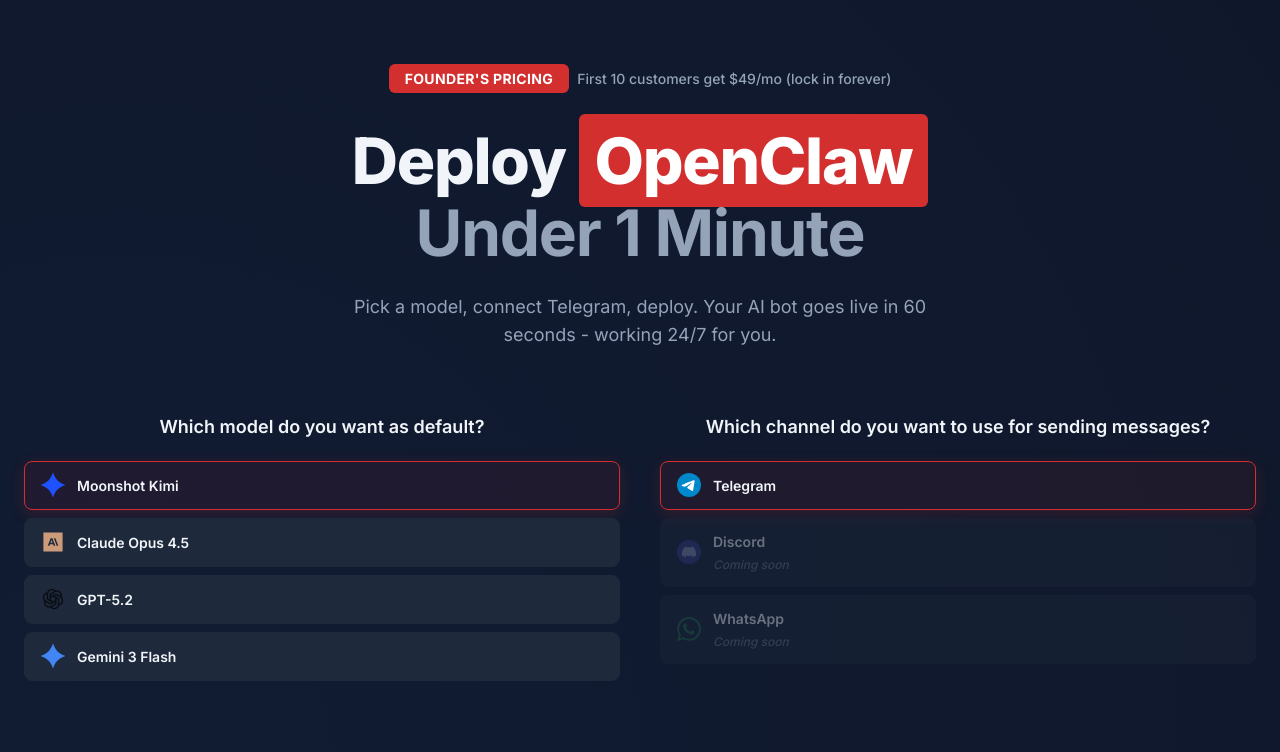
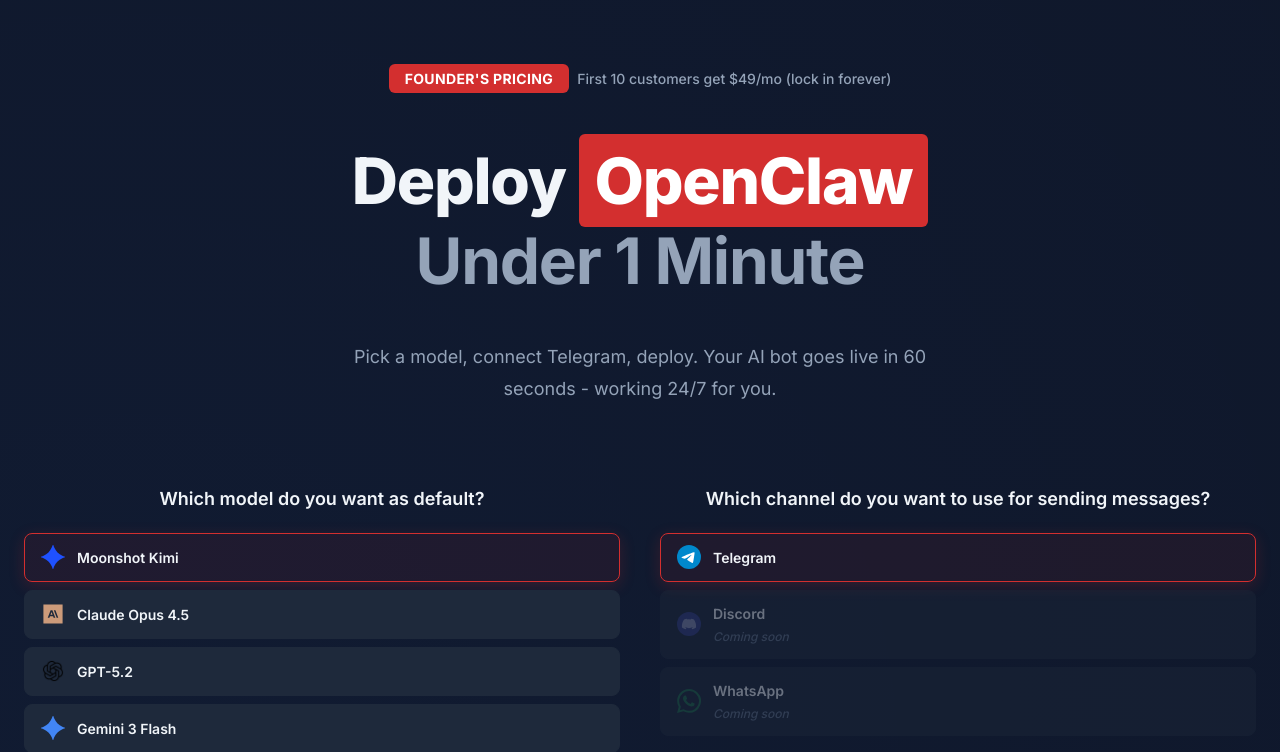
Before and after one commit to pratie/openclaw-saas, a Flask app: page / in a window 1280 px wide. Shown: the top 752 px of the page. Run offline with Flask 3, Linux system fonts and the light colour scheme.

Commit message:
Add breathing room to headline area to reduce congestion
- Increase offer badge bottom margin (32px → 48px)
- Increase headline line-height (72px → 80px)
- Increase headline bottom margin (24px → 40px)
- Increase subheadline line-height (28px → 32px)
- Increase subheadline bottom margin (64px → 80px)

```diff
--- a/static/css/landing.css
+++ b/static/css/landing.css
@@ -147,7 +147,7 @@ body.landing-body::before {
     align-items: center;
     justify-content: center;
     gap: var(--space-2);
-    margin-bottom: var(--space-8);
+    margin-bottom: var(--space-12);
     animation: fadeInDown 0.6s ease;
 }
 
@@ -183,8 +183,8 @@ body.landing-body::before {
     font-size: var(--text-6xl);
     font-weight: var(--font-extrabold);
     color: var(--text-primary);
-    line-height: 72px; /* 1.125 - maintains visual rhythm */
-    margin-bottom: var(--space-6);
+    line-height: 80px; /* More breathing room */
+    margin-bottom: var(--space-10);
     letter-spacing: var(--tracking-tight);
     animation: fadeIn 0.8s ease 0.2s both;
 }
@@ -210,8 +210,8 @@ body.landing-body::before {
 .main-subheadline {
     font-size: var(--text-lg);
     color: var(--text-secondary);
-    line-height: 28px; /* 1.556 - WCAG compliant */
-    margin-bottom: var(--space-16);
+    line-height: 32px; /* More breathing room */
+    margin-bottom: var(--space-20);
     max-width: 640px;
     margin-left: auto;
     margin-right: auto;
```
